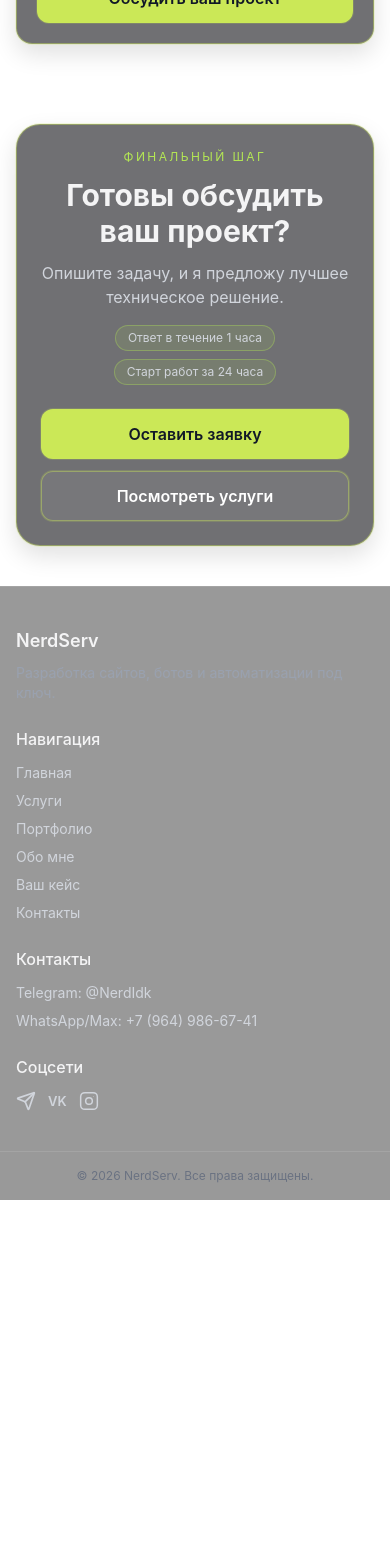
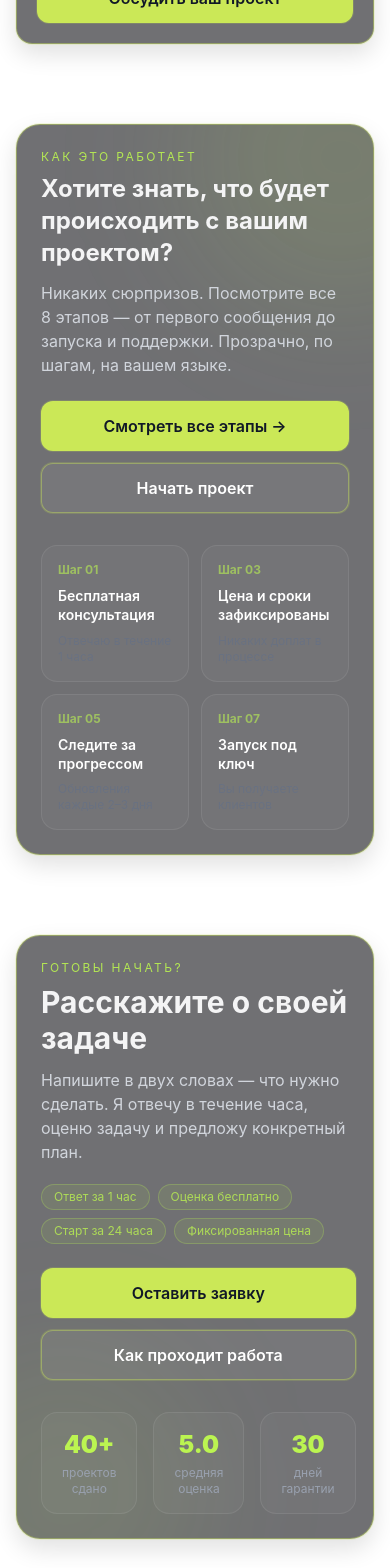
Before and after one commit to Pipata246/nerdServ, a Next.js app: page / in a window 390 px wide. Shown: the part 5540-7108 px from the top of the page. Before the commit the page ends 6740 px from the top, so only its background shows below. Built offline with nearby package versions, Linux system fonts and the light colour scheme.

Commit message:
доработа главная под новую вкладку

```diff
--- a/src/app/page.tsx
+++ b/src/app/page.tsx
@@ -220,24 +220,106 @@ export default function HomePage() {
         </div>
       </section>
 
+      {/* Your Case teaser */}
       <section className="section">
         <div className="container-main">
           <Reveal>
-            <div className="glass rounded-3xl p-6 text-center sm:p-8">
-              <p className="mb-3 text-xs uppercase tracking-[0.2em] text-lime-300/90">Финальный шаг</p>
-              <h2 className="text-3xl font-bold">Готовы обсудить ваш проект?</h2>
-              <p className="mx-auto mt-3 max-w-xl text-gray-300">Опишите задачу, и я предложу лучшее техническое решение.</p>
-              <div className="mx-auto mt-4 flex max-w-2xl flex-wrap justify-center gap-2 text-xs text-gray-300">
-                <span className="rounded-full border border-lime-300/30 bg-lime-300/10 px-3 py-1">Ответ в течение 1 часа</span>
-                <span className="rounded-full border border-lime-300/30 bg-lime-300/10 px-3 py-1">Старт работ за 24 часа</span>
+            <div className="glass relative overflow-hidden rounded-3xl p-6 sm:p-10">
+              {/* Glow */}
+              <div className="pointer-events-none absolute -right-32 -top-32 h-80 w-80 rounded-full bg-lime-300/10 blur-3xl" />
+
+              <div className="relative grid gap-8 lg:grid-cols-[1fr_1.2fr]">
+                {/* Left */}
+                <div className="flex flex-col justify-between gap-6">
+                  <div>
+                    <p className="text-xs uppercase tracking-[0.2em] text-lime-300/90">Как это работает</p>
+                    <h2 className="mt-2 text-2xl font-bold sm:text-3xl">
+                      Хотите знать, что будет происходить с вашим проектом?
+                    </h2>
+                    <p className="mt-3 text-gray-300">
+                      Никаких сюрпризов. Посмотрите все 8 этапов — от первого сообщения до запуска и поддержки. Прозрачно, по шагам, на вашем языке.
+                    </p>
+                  </div>
+                  <div className="flex flex-col gap-3 sm:flex-row">
+                    <Link href="/your-case" className="btn-primary w-full justify-center sm:w-auto">
+                      Смотреть все этапы →
+                    </Link>
+                    <Link href="/contact" className="btn-secondary w-full justify-center sm:w-auto">
+                      Начать проект
+                    </Link>
+                  </div>
+                </div>
+
+                {/* Right: step preview */}
+                <div className="grid grid-cols-2 gap-3">
+                  {[
+                    { n: "01", label: "Бесплатная консультация", hint: "Отвечаю в течение 1 часа" },
+                    { n: "03", label: "Цена и сроки зафиксированы", hint: "Никаких доплат в процессе" },
+                    { n: "05", label: "Следите за прогрессом", hint: "Обновления каждые 2–3 дня" },
+                    { n: "07", label: "Запуск под ключ", hint: "Вы получаете клиентов" },
+                  ].map((s, i) => (
+                    <Reveal key={s.n} delay={i * 0.08}>
+                      <Link
+                        href="/your-case"
+                        className="group flex flex-col gap-2 rounded-2xl border border-white/8 bg-white/3 p-4 transition hover:border-lime-300/30 hover:bg-lime-300/5"
+                      >
+                        <span className="text-xs font-bold text-lime-300/60 group-hover:text-lime-300 transition">
+                          Шаг {s.n}
+                        </span>
+                        <span className="text-sm font-semibold leading-snug text-white">{s.label}</span>
+                        <span className="text-xs text-gray-500">{s.hint}</span>
+                      </Link>
+                    </Reveal>
+                  ))}
+                </div>
               </div>
-              <div className="mt-6 flex flex-col justify-center gap-3 sm:flex-row">
-                <Link href="/contact" className="btn-primary w-full justify-center sm:w-auto">
-                  Оставить заявку
-                </Link>
-                <Link href="/services" className="btn-secondary w-full justify-center sm:w-auto">
-                  Посмотреть услуги
-                </Link>
+            </div>
+          </Reveal>
+        </div>
+      </section>
+
+      {/* Final CTA */}
+      <section className="section">
+        <div className="container-main">
+          <Reveal>
+            <div className="glass relative overflow-hidden rounded-3xl p-6 sm:p-10">
+              <div className="pointer-events-none absolute -left-24 -bottom-24 h-72 w-72 rounded-full bg-lime-300/8 blur-3xl" />
+              <div className="relative grid gap-8 lg:grid-cols-[1fr_auto]">
+                <div>
+                  <p className="text-xs uppercase tracking-[0.2em] text-lime-300/90">Готовы начать?</p>
+                  <h2 className="mt-2 text-3xl font-bold sm:text-4xl">Расскажите о своей задаче</h2>
+                  <p className="mt-3 max-w-lg text-gray-300">
+                    Напишите в двух словах — что нужно сделать. Я отвечу в течение часа, оценю задачу и предложу конкретный план.
+                  </p>
+                  <div className="mt-5 flex flex-wrap gap-2">
+                    {["Ответ за 1 час", "Оценка бесплатно", "Старт за 24 часа", "Фиксированная цена"].map((tag) => (
+                      <span key={tag} className="rounded-full border border-lime-300/25 bg-lime-300/8 px-3 py-1 text-xs text-lime-300/80">
+                        {tag}
+                      </span>
+                    ))}
+                  </div>
+                  <div className="mt-6 flex flex-col gap-3 sm:flex-row">
+                    <Link href="/contact" className="btn-primary w-full justify-center sm:w-auto">
+                      Оставить заявку
+                    </Link>
+                    <Link href="/your-case" className="btn-secondary w-full justify-center sm:w-auto">
+                      Как проходит работа
+                    </Link>
+                  </div>
+                </div>
+                {/* Side stat */}
+                <div className="flex flex-row gap-4 lg:flex-col lg:justify-center">
+                  {[
+                    { value: "40+", label: "проектов сдано" },
+                    { value: "5.0", label: "средняя оценка" },
+                    { value: "30", label: "дней гарантии" },
+                  ].map((s) => (
+                    <div key={s.label} className="rounded-2xl border border-white/8 bg-white/3 px-5 py-4 text-center">
+                      <p className="text-2xl font-black text-lime-300">{s.value}</p>
+                      <p className="mt-1 text-xs text-gray-400">{s.label}</p>
+                    </div>
+                  ))}
+                </div>
               </div>
             </div>
           </Reveal>
--- a/src/app/your-case/your-case-client.tsx
+++ b/src/app/your-case/your-case-client.tsx
@@ -394,6 +394,11 @@ export function YourCaseClient() {
                       Начать проект →
                     </Link>
                   )}
+                  {active < TOTAL - 1 && (
+                    <span className="ml-2 text-xs text-gray-500">
+                      Следующий: {STEPS[active + 1].tag}
+                    </span>
+                  )}
                 </div>
               </div>
 
@@ -402,7 +407,7 @@ export function YourCaseClient() {
                 {/* Detail list */}
                 <div className={`glass rounded-3xl bg-gradient-to-br p-7 ${step.color}`} style={{ borderColor: `${step.accent}30` }}>
                   <p className="mb-4 text-xs font-semibold uppercase tracking-widest" style={{ color: step.accent }}>
-                    Что входит в этот этап
+                    Что это значит для вас
                   </p>
                   <div className="space-y-3">
                     {step.details.map((d, i) => (
@@ -425,8 +430,49 @@ export function YourCaseClient() {
                   </div>
                 </div>
 
-                {/* Mini step map */}
-                <div className="glass rounded-3xl p-5">
+                {/* Last step: CTA / Other steps: mini map */}
+                <AnimatePresence mode="wait">
+                  {active === TOTAL - 1 ? (
+                    <motion.div
+                      key="cta"
+                      initial={{ opacity: 0, y: 16 }}
+                      animate={{ opacity: 1, y: 0 }}
+                      exit={{ opacity: 0 }}
+                      transition={{ duration: 0.4 }}
+                      className="glass rounded-3xl p-6"
+                      style={{ borderColor: "#cbe85740" }}
+                    >
+                      <p className="text-xs uppercase tracking-widest text-lime-300/70">Вы прошли все 8 этапов</p>
+                      <p className="mt-2 text-xl font-bold">Готовы запустить свой проект?</p>
+                      <p className="mt-2 text-sm text-gray-400">
+                        Напишите — расскажу, сколько займёт именно ваша задача и что будет на каждом шаге.
+                      </p>
+                      <div className="mt-5 flex flex-col gap-3 sm:flex-row">
+                        <Link href="/contact" className="btn-primary w-full justify-center sm:w-auto">
+                          Начать проект →
+                        </Link>
+                        <Link href="/contact" className="btn-secondary w-full justify-center text-sm sm:w-auto">
+                          Написать в Telegram
+                        </Link>
+                      </div>
+                      <div className="mt-4 flex gap-4 border-t border-white/8 pt-4">
+                        {[["40+", "проектов"], ["1 час", "ответ"], ["30 дней", "гарантия"]].map(([v, l]) => (
+                          <div key={l} className="text-center">
+                            <p className="text-base font-black text-lime-300">{v}</p>
+                            <p className="text-[10px] text-gray-500">{l}</p>
+                          </div>
+                        ))}
+                      </div>
+                    </motion.div>
+                  ) : (
+                    <motion.div
+                      key="map"
+                      initial={{ opacity: 0 }}
+                      animate={{ opacity: 1 }}
+                      exit={{ opacity: 0 }}
+                      transition={{ duration: 0.3 }}
+                      className="glass rounded-3xl p-5"
+                    >
                       <p className="mb-3 text-xs font-semibold uppercase tracking-widest text-gray-500">Все этапы</p>
                       <div className="grid grid-cols-4 gap-2">
                         {STEPS.map((s, i) => (
@@ -436,15 +482,10 @@ export function YourCaseClient() {
                             className="rounded-xl p-2 text-left transition hover:bg-white/5"
                           >
                             <motion.div
-                          animate={{
-                            opacity: i === active ? 1 : i < active ? 0.6 : 0.3
-                          }}
+                              animate={{ opacity: i === active ? 1 : i < active ? 0.6 : 0.3 }}
                               transition={{ duration: 0.3 }}
                             >
-                          <p
-                            className="text-xs font-bold"
-                            style={{ color: i === active ? step.accent : i < active ? "#6b7280" : "#374151" }}
-                          >
+                              <p className="text-xs font-bold" style={{ color: i === active ? step.accent : i < active ? "#6b7280" : "#374151" }}>
                                 {s.number}
                               </p>
                               <p className="mt-0.5 text-[10px] leading-tight text-gray-500">{s.tag}</p>
@@ -452,7 +493,9 @@ export function YourCaseClient() {
                           </button>
                         ))}
                       </div>
-                </div>
+                    </motion.div>
+                  )}
+                </AnimatePresence>
               </div>
             </motion.div>
           </AnimatePresence>
```
Lines whose indentation alone changed are shown as unchanged.
